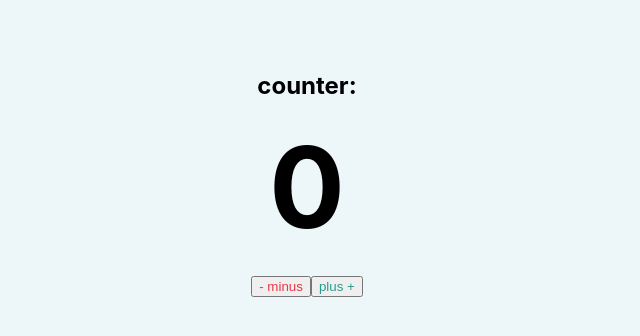
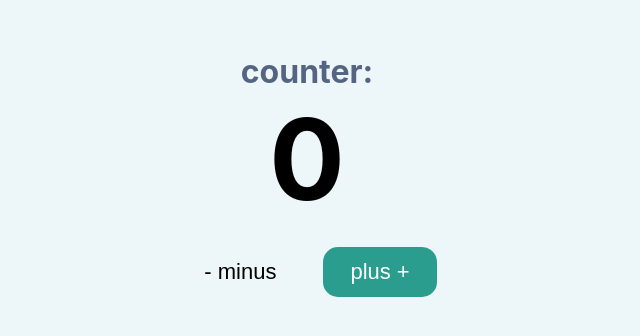
Before and after one commit to DidarBhtv/sixprojects_beginner, a React (Create React App) app: page / in a window 1280 px wide. Shown: the part 226-562 px from the top of the page, without its empty margins (333-973 px from the left). Built offline with nearby package versions, Linux system fonts and the light colour scheme.

Commit message:
App style

```diff
--- a/src/App.css
+++ b/src/App.css
@@ -1,22 +1,37 @@
 .App {
-  display:flex;
-  align-items: center;
-  justify-content: center;
-  height: 100vh;
   text-align: center;
 }
 
-h1 {
-  color: #000;
-  font-size: 7rem;
-  margin: 0;
-  margin-bottom: 20px;
-
+.App-logo {
+ height: 40vmin;
+  pointer-events: none;
 }
 
-.plus {
-  color: #2a9d8f;
+@media (prefers-reduced-motion: no-preference) {
+.App-logo {
+  animation: App-logo-spin infinite 20s linear;
 }
-.minus {
-  color: #e63946;
 }
+
+.App-header {
+  background-color: #282c34;
+  display: flex;
+  flex-direction: column;
+  align-items: center;
+  justify-content: center;
+  font-size: calc(10px + 2vmin);
+  color: white;
+}
+
+.App-link {
+  color: #61dafb;
+}
+
+@keyframes App-logo-spin {
+  from {
+transform: rotate(0deg);
+ }
+  to {
+transform: rotate(360deg);
+  }
+}
--- a/src/index.css
+++ b/src/index.css
@@ -8,7 +8,59 @@ body {
   background-color: #edf6f9;
 }
 
-code {
-  font-family: source-code-pro, Menlo, Monaco, Consolas, 'Courier New',
-    monospace;
+.App {
+  display: flex;
+  align-items: center;
+  justify-content: center;
+  height: 100vh;
+  text-align: center;
 }
+
+h1{
+  color: #000;
+  font-size: 7rem;
+  margin: 0;
+  margin-bottom: 20px;
+}
+
+h1.plus {
+  color: #2a9d8f;
+}
+
+h1.minus {
+  color: #e63946;
+}
+
+h2 {
+  font-size: 2rem;
+  margin: 0;
+  color: #556581;
+}
+
+button {
+  background: transparent;
+  border: 2px solid transparent;
+  text-align: centr;
+  font-size: 22px;
+  border-radius: 15px;
+  padding: 10px 25px;
+  cursor: pointer;
+  margin: 0 10px;
+  transition: all 0,05s ease-in-out;
+}
+
+button.plus {
+  background-color: #2a9d8f;
+  color: #fff;
+  box-shadow: 0 4px 0 darken(#2a9d8f, 10%);
+  border: 1px solid darken(#2a9d8f, 15%)
+}
+
+button:hover {
+  transform: translateY(-2px);
+}
+
+button:active {
+  transform: translateY(2px);
+  box-shadow: none;
+}
```
